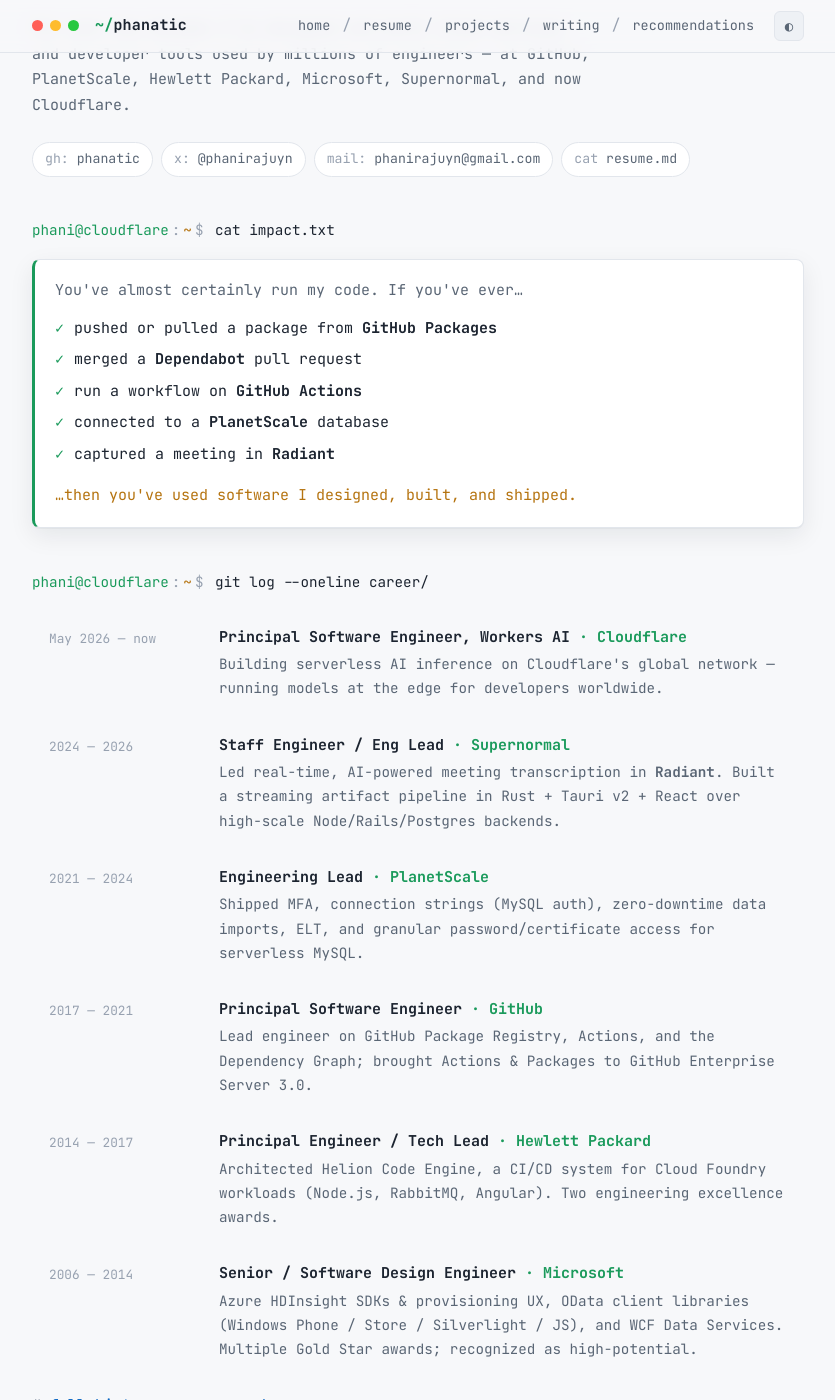
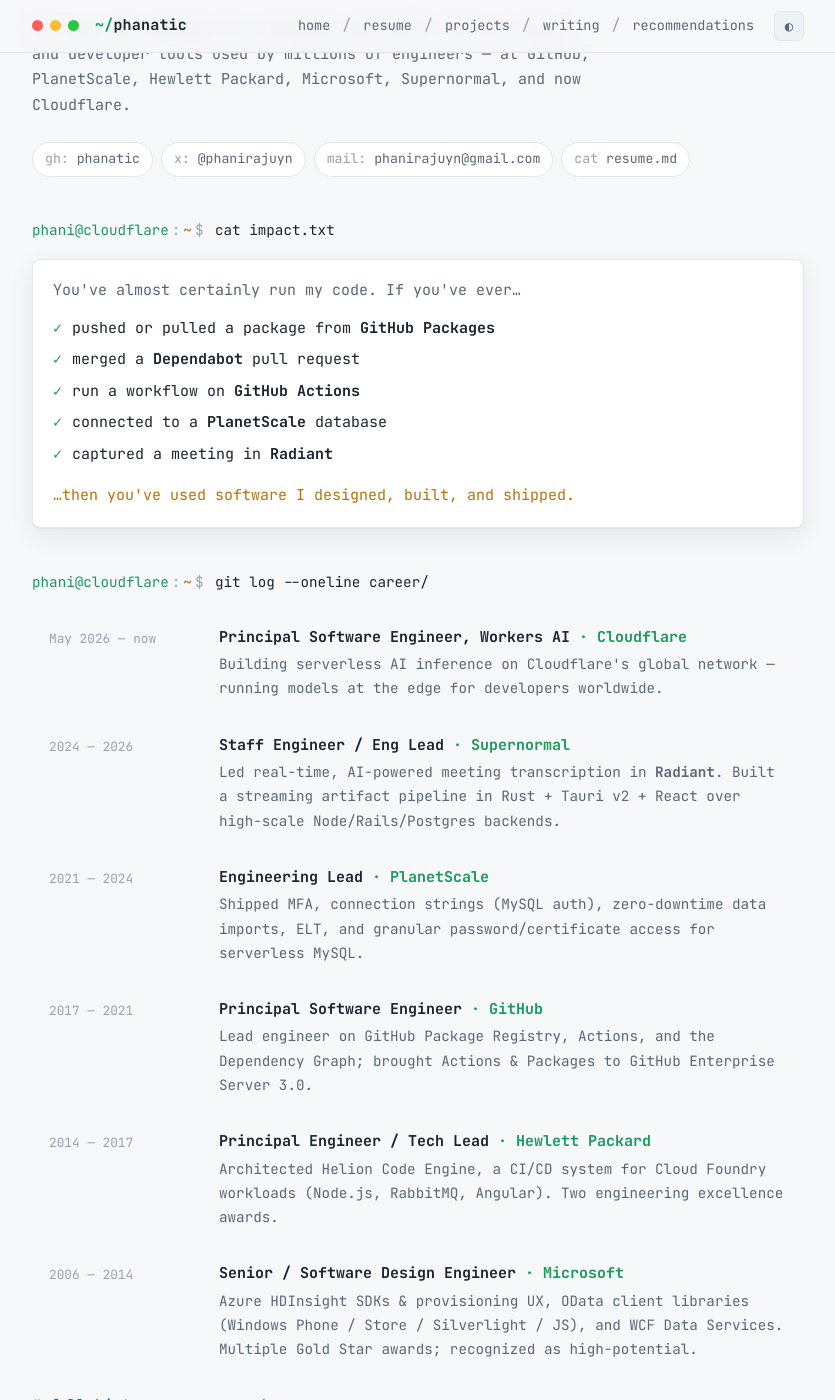
Before and after one commit to Phanatic/phanatic.github.io, a Jekyll site: the page built from index.html, in a window 1280 px wide and 1400 px high, scrolled down 334 px. Shown: the whole window, without its empty margins (222-1057 px from the left). Built offline with Jekyll 4.4.1, drawn with Linux system fonts in a browser that asks for light colours.

Commit message:
deslopify borders

```diff
--- a/css/style.scss
+++ b/css/style.scss
@@ -279,7 +279,6 @@ code, kbd, samp { font-family: var(--font-mono); }
 .hook {
   background: var(--bg-elev);
   border: 1px solid var(--border);
-  border-left: 3px solid var(--accent);
   border-radius: var(--radius);
   padding: 18px 20px;
   box-shadow: var(--shadow);
@@ -348,13 +347,12 @@ code, kbd, samp { font-family: var(--font-mono); }
   border-radius: var(--radius);
   padding: 16px;
   color: var(--fg);
-  transition: border-color var(--transition), transform var(--transition), box-shadow var(--transition);
+  transition: border-color var(--transition), transform var(--transition);
 }
 .work-card:hover {
   border-color: var(--border-strong);
   border-bottom-color: var(--border-strong);
   transform: translateY(-2px);
-  box-shadow: var(--shadow);
 }
 .work-card .name { color: var(--accent-2); font-weight: 700; }
 .work-card .name::before { content: "› "; color: var(--fg-faint); }
```
